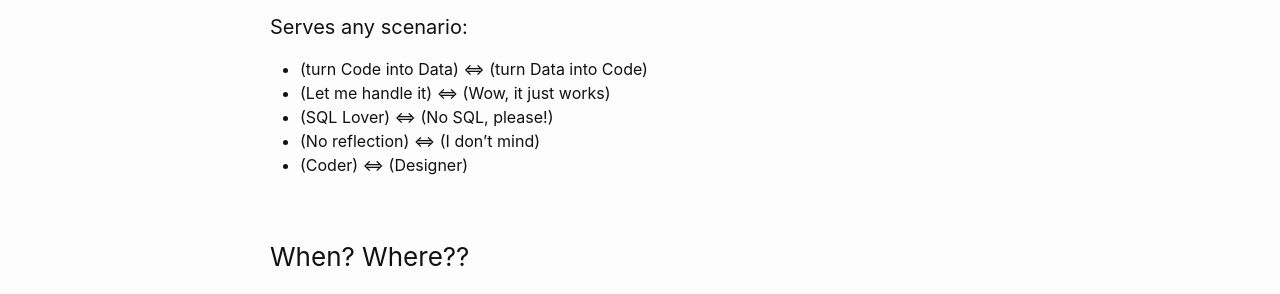
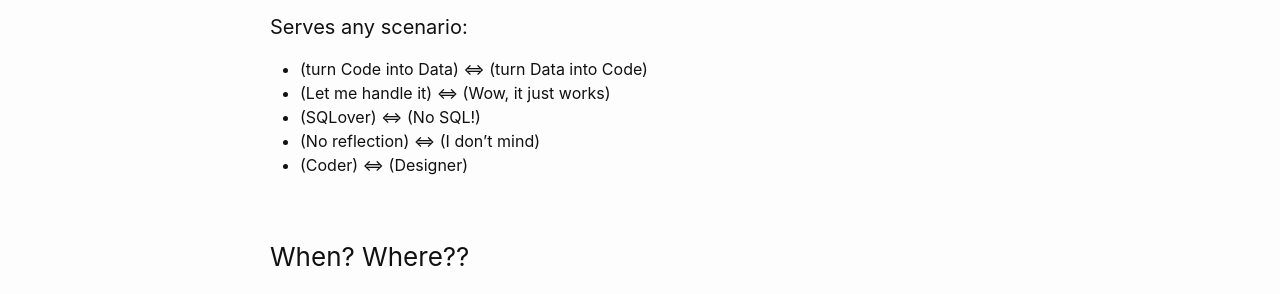
Before and after one commit to CodeSmile-0000011110110111/data.io-home, a Jekyll site: the page built from index.md, in a window 1280 px wide. Shown: the part 1272-1566 px from the top of the page. Built offline with Jekyll 4.4.1, drawn with Linux system fonts in a browser that asks for light colours.

Commit message:
Update index.md

```diff
--- a/index.md
+++ b/index.md
@@ -45,7 +45,7 @@ I just cannot _NOT_ write code the right way ...
 #### Serves any scenario:
 - (turn Code into Data) <=> (turn Data into Code)
 - (Let me handle it) <=> (Wow, it just works)
-- (SQL Lover) <=> (No SQL, please!)
+- (SQLover) <=> (No SQL!)
 - (No reflection) <=> (I don't mind)
 - (Coder) <=> (Designer)
 
```
